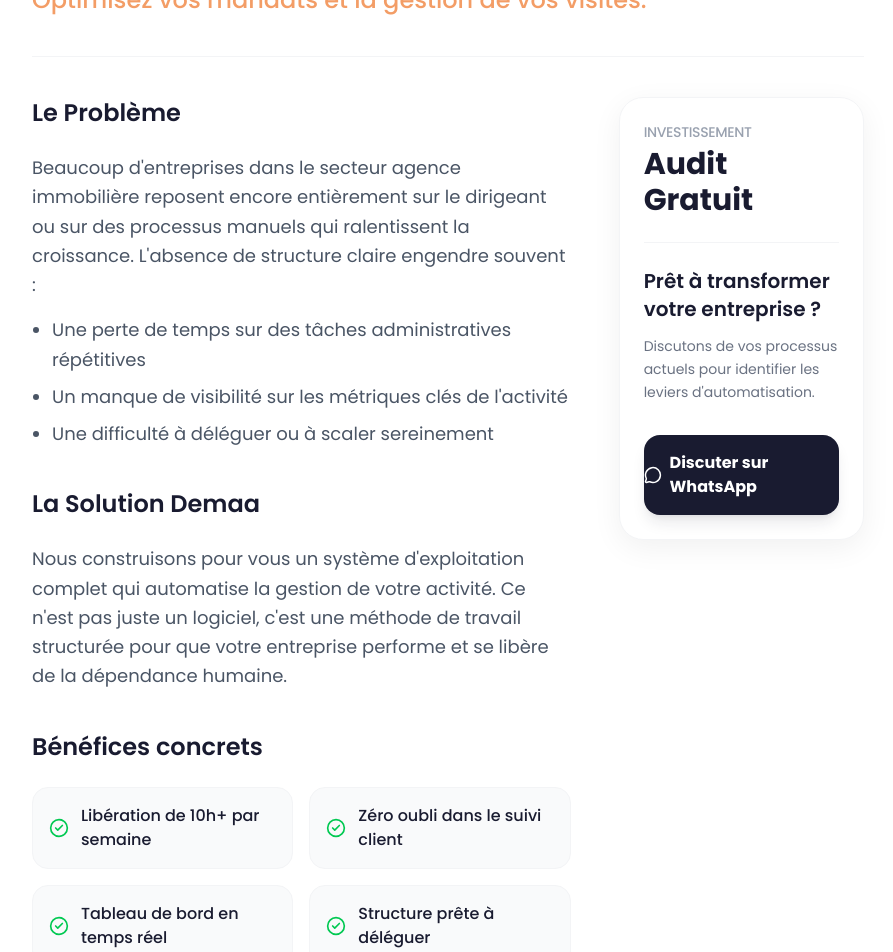
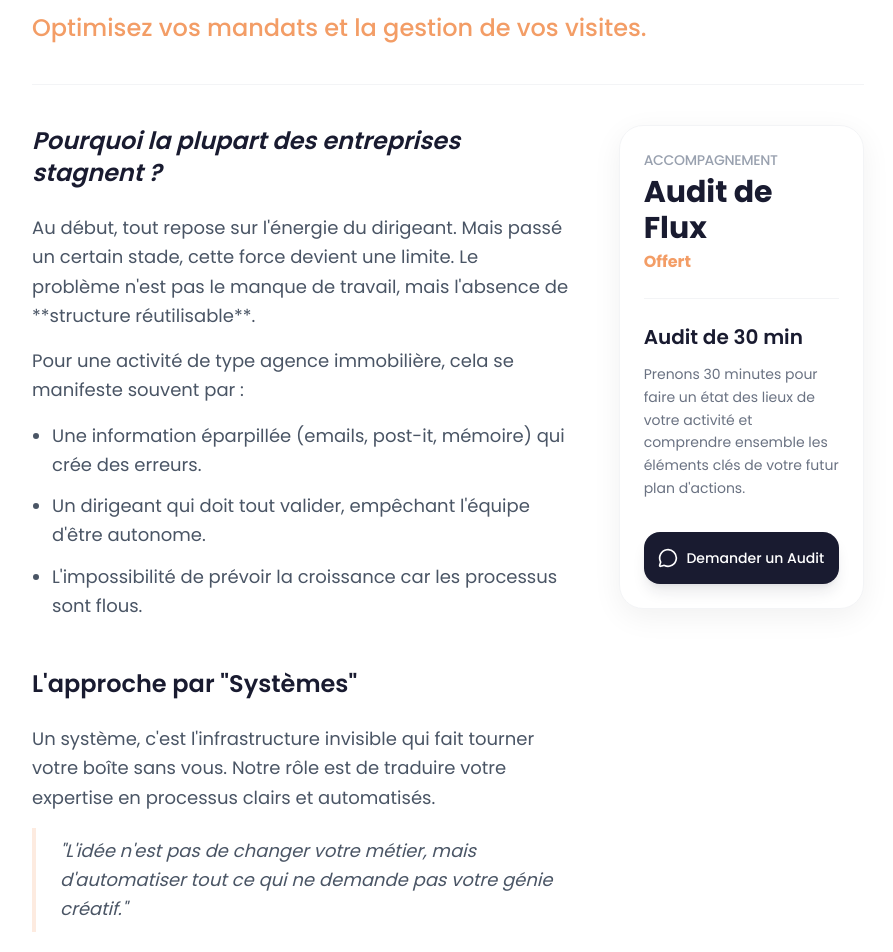
Before and after one commit to teamdemaa/demaa.fr, a Next.js app: page /systemes/agence-immobiliere in a window 1280 px wide. Shown: the part 300-1252 px from the top of the page, without its empty margins (192-1085 px from the left). Built offline with nearby package versions, Linux system fonts and the light colour scheme.

Commit message:
feat: minimalist navbar and back link on all detail pages

```diff
--- a/src/app/outils/[slug]/page.tsx
+++ b/src/app/outils/[slug]/page.tsx
@@ -10,6 +10,9 @@
   return text.charAt(0).toUpperCase() + text.slice(1);
 }
 
+import Link from "next/link";
+import { ArrowLeft } from "lucide-react";
+
 export default function OutilPage(
   props: { params: Promise<{ slug: string }> }
 ) {
@@ -19,8 +22,19 @@
 
   return (
     <>
-      <Navbar />
-      <main className="flex-1 w-full bg-background min-h-[85vh] flex flex-col items-center justify-center px-4">
+      <Navbar minimal={true} />
+      <main className="flex-1 w-full bg-background min-h-[85vh] flex flex-col items-center justify-center px-4 relative">
+        {/* Back Link */}
+        <div className="absolute top-8 left-8 hidden md:block">
+          <Link
+            href="/"
+            className="inline-flex items-center gap-2 text-sm font-medium text-gray-400 hover:text-brand-coral transition-colors group"
+          >
+            <ArrowLeft className="w-4 h-4 group-hover:-translate-x-1 transition-transform" />
+            Hub de ressources
+          </Link>
+        </div>
+
         <div className="text-center max-w-2xl animate-in slide-in-from-bottom-6 duration-700">
           <div className="w-24 h-24 bg-brand-coral/10 rounded-[2.5rem] flex items-center justify-center mx-auto mb-10 shadow-lg shadow-brand-coral/5 group hover:scale-105 transition-transform duration-500">
              <span className="text-4xl transform group-hover:rotate-12 transition-transform">🛠️</span>
--- a/src/app/services/[slug]/page.tsx
+++ b/src/app/services/[slug]/page.tsx
@@ -4,6 +4,8 @@
 import Navbar from "@/components/Navbar";
 import * as Icons from "lucide-react";
 import OrderModal from "@/components/OrderModal";
+
+import Link from "next/link";
 
 export async function generateMetadata(
   props: { params: Promise<{ slug: string }> }
@@ -38,9 +40,18 @@
 
   return (
     <>
-      <Navbar />
+      <Navbar minimal={true} />
       <main className="flex-1 w-full bg-background min-h-screen pb-20">
-        <div className="max-w-4xl mx-auto px-4 sm:px-6 lg:px-8 pt-12 animate-in slide-in-from-bottom-4 duration-500">
+        <div className="max-w-4xl mx-auto px-4 sm:px-6 lg:px-8 pt-6 animate-in slide-in-from-bottom-4 duration-500">
+
+          {/* Back Link */}
+          <Link
+            href="/"
+            className="inline-flex items-center gap-2 text-sm font-medium text-gray-400 hover:text-brand-coral transition-colors mb-8 group"
+          >
+            <Icons.ArrowLeft className="w-4 h-4 group-hover:-translate-x-1 transition-transform" />
+            Hub de ressources
+          </Link>
 
           {/* Header Section */}
           <div className="flex flex-col mb-10 pb-10 border-b border-gray-100">
--- a/src/app/systemes/[slug]/page.tsx
+++ b/src/app/systemes/[slug]/page.tsx
@@ -41,9 +41,18 @@
 
   return (
     <>
-      <Navbar />
+      <Navbar minimal={true} />
       <main className="flex-1 w-full bg-background min-h-screen pb-20">
-        <div className="max-w-4xl mx-auto px-4 sm:px-6 lg:px-8 pt-12 animate-in slide-in-from-bottom-4 duration-500">
+        <div className="max-w-4xl mx-auto px-4 sm:px-6 lg:px-8 pt-6 animate-in slide-in-from-bottom-4 duration-500">
+
+          {/* Back Link */}
+          <Link
+            href="/"
+            className="inline-flex items-center gap-2 text-sm font-medium text-gray-400 hover:text-brand-coral transition-colors mb-8 group"
+          >
+            <Icons.ArrowLeft className="w-4 h-4 group-hover:-translate-x-1 transition-transform" />
+            Hub de ressources
+          </Link>
 
           {/* Header Section */}
           <div className="flex flex-col mb-10 pb-10 border-b border-gray-100">
@@ -67,43 +76,49 @@
           <div className="grid grid-cols-1 md:grid-cols-3 gap-8 lg:gap-12">
 
             {/* Left Content */}
-            <div className="md:col-span-2 space-y-10">
+            <div className="md:col-span-2 space-y-12">
               <section>
-                <h2 className="text-2xl font-semibold text-brand-blue mb-6">Le Problème</h2>
+                <h2 className="text-2xl font-semibold text-brand-blue mb-6 italic">Pourquoi la plupart des entreprises stagnent ?</h2>
                 <div className="prose text-gray-600 leading-relaxed text-lg">
                   <p>
-                    Beaucoup d'entreprises dans le secteur {system.name.toLowerCase()} reposent encore entièrement sur le dirigeant ou sur des processus manuels qui ralentissent la croissance.
-                    L'absence de structure claire engendre souvent :
+                    Au début, tout repose sur l'énergie du dirigeant. Mais passé un certain stade, cette force devient une limite.
+                    Le problème n'est pas le manque de travail, mais l'absence de **structure réutilisable**.
                   </p>
-                  <ul className="list-disc pl-5 mt-4 space-y-2">
-                    <li>Une perte de temps sur des tâches administratives répétitives</li>
-                    <li>Un manque de visibilité sur les métriques clés de l'activité</li>
-                    <li>Une difficulté à déléguer ou à scaler sereinement</li>
+                  <p className="mt-4">
+                    Pour une activité de type {system.name.toLowerCase()}, cela se manifeste souvent par :
+                  </p>
+                  <ul className="list-disc pl-5 mt-4 space-y-3">
+                    <li>Une information éparpillée (emails, post-it, mémoire) qui crée des erreurs.</li>
+                    <li>Un dirigeant qui doit tout valider, empêchant l'équipe d'être autonome.</li>
+                    <li>L'impossibilité de prévoir la croissance car les processus sont flous.</li>
                   </ul>
                 </div>
               </section>
 
               <section>
-                <h2 className="text-2xl font-semibold text-brand-blue mb-6">La Solution Demaa</h2>
+                <h2 className="text-2xl font-semibold text-brand-blue mb-6">L'approche par "Systèmes"</h2>
                 <div className="prose text-gray-600 leading-relaxed text-lg">
                   <p>
-                    Nous construisons pour vous un système d'exploitation complet qui automatise la gestion de votre activité.
-                    Ce n'est pas juste un logiciel, c'est une méthode de travail structurée pour que votre entreprise performe et se libère de la dépendance humaine.
+                    Un système, c'est l'infrastructure invisible qui fait tourner votre boîte sans vous.
+                    Notre rôle est de traduire votre expertise en processus clairs et automatisés.
+                  </p>
+                  <p className="mt-4 italic border-l-4 border-brand-coral/20 pl-6 py-2">
+                    "L'idée n'est pas de changer votre métier, mais d'automatiser tout ce qui ne demande pas votre génie créatif."
                   </p>
                 </div>
               </section>
 
               <section>
-                <h2 className="text-2xl font-semibold text-brand-blue mb-6">Bénéfices concrets</h2>
+                <h2 className="text-2xl font-semibold text-brand-blue mb-6">Résultats attendus</h2>
                 <div className="grid grid-cols-1 sm:grid-cols-2 gap-4">
                   {[
-                    "Libération de 10h+ par semaine",
-                    "Zéro oubli dans le suivi client",
-                    "Tableau de bord en temps réel",
-                    "Structure prête à déléguer"
+                    "Standardisation des opérations",
+                    "Délégation facilitée (SOPs)",
+                    "Données centralisées & fiables",
+                    "Gain de clarté mentale"
                   ].map((benefit, i) => (
                     <div key={i} className="flex items-center gap-3 p-4 bg-gray-50 rounded-2xl border border-gray-100">
-                      <Icons.CheckCircle2 className="w-5 h-5 text-green-500 shrink-0" />
+                      <Icons.CheckCircle2 className="w-5 h-5 text-brand-coral shrink-0" />
                       <span className="text-brand-blue font-medium">{benefit}</span>
                     </div>
                   ))}
@@ -115,22 +130,23 @@
             <div className="md:col-span-1">
               <div className="sticky top-28 bg-white border border-gray-100 rounded-3xl p-6 shadow-[0_8px_30px_rgb(0,0,0,0.06)]">
                  <div className="mb-6 pb-6 border-b border-gray-100">
-                   <div className="text-sm font-medium text-gray-400 mb-1 uppercase tracking-tight">Investissement</div>
-                   <span className="text-3xl font-bold text-brand-blue">Audit Gratuit</span>
+                   <div className="text-sm font-medium text-gray-400 mb-1 uppercase tracking-tight">Accompagnement</div>
+                   <span className="text-3xl font-bold text-brand-blue">Audit de Flux</span>
+                   <div className="text-brand-coral font-bold mt-1">Offert</div>
                  </div>
 
-                 <h3 className="text-xl font-semibold text-brand-blue mb-3">Prêt à transformer votre entreprise ?</h3>
+                 <h3 className="text-xl font-semibold text-brand-blue mb-3">Audit de 30 min</h3>
                  <p className="text-gray-500 text-sm mb-8 leading-relaxed">
-                   Discutons de vos processus actuels pour identifier les leviers d'automatisation.
+                   Prenons 30 minutes pour faire un état des lieux de votre activité et comprendre ensemble les éléments clés de votre futur plan d'actions.
                  </p>
 
                  <Link
-                   href="https://wa.me/33600000000" // Numéro placeholder
-                   className="flex items-center justify-center gap-2 w-full py-4 bg-brand-blue text-white font-bold rounded-2xl hover:bg-brand-coral transition-all shadow-lg shadow-brand-blue/10"
+                   href="https://wa.me/33600000000"
+                   className="flex items-center justify-center gap-2 w-full py-4 bg-brand-blue text-white font-medium text-sm rounded-2xl hover:bg-brand-coral transition-all shadow-lg shadow-brand-blue/10 group"
                    target="_blank"
                  >
                    <Icons.MessageCircle className="w-5 h-5" />
-                   Discuter sur WhatsApp
+                   Demander un Audit
                  </Link>
               </div>
             </div>
--- a/src/components/HeroSearch.tsx
+++ b/src/components/HeroSearch.tsx
@@ -43,13 +43,13 @@
     <section className="w-full flex flex-col items-center justify-center pt-8 md:pt-12 px-4 text-center bg-[#FFF9F8] border-b border-brand-blue/5 overflow-hidden">
 
       {/* 01. Title Segment (Top) */}
-      <h1 className="text-3xl sm:text-4xl md:text-5xl lg:text-7xl font-black tracking-tight text-brand-blue mb-10 md:mb-16 leading-[1.1] max-w-5xl mx-auto z-10 relative px-2">
+      <h1 className="text-2xl sm:text-4xl md:text-5xl lg:text-6xl font-black tracking-tight text-brand-blue mb-10 md:mb-16 leading-[1.1] max-w-5xl mx-auto z-10 relative px-2 text-center">
         <div className="flex flex-col items-center">
           <div>
-            Faites grandir votre entreprise
+            Faites grandir votre entreprise tout en
           </div>
-          <div>
-            tout en <span className="text-brand-coral">libérant du temps</span>
+          <div className="text-brand-coral">
+            libérant du temps
           </div>
         </div>
       </h1>
--- a/src/components/HomeToolsClient.tsx
+++ b/src/components/HomeToolsClient.tsx
@@ -29,7 +29,7 @@
   placeholder?: string
 }) {
   const [searchQuery, setSearchQuery] = useState("");
-  const [activeTab, setActiveTab] = useState<TabType>("systemes");
+  const [activeTab, setActiveTab] = useState<TabType>("outils");
   const [activeFilter, setActiveFilter] = useState<string | null>(null);
   const [templates, setTemplates] = useState<Template[]>([]);
 
@@ -50,8 +50,11 @@
       const allTags = initialTools.flatMap(t => t.tags || []);
       return Array.from(new Set(allTags)).sort();
     }
+    if (activeTab === "modeles") {
+      return Array.from(new Set(templates.map(t => t.category))).sort();
+    }
     return [];
-  }, [activeTab, initialSystems, initialTools]);
+  }, [activeTab, initialSystems, initialTools, templates]);
 
   const filteredData = useMemo(() => {
     const query = searchQuery.toLowerCase();
@@ -70,20 +73,28 @@
       s.tags?.some(tag => tag.toLowerCase().includes(query))
     );
 
+    let filteredTemplates = templates.filter(t =>
+      t.name.toLowerCase().includes(query) ||
+      t.description.toLowerCase().includes(query) ||
+      t.category.toLowerCase().includes(query)
+    );
+
     if (activeFilter) {
       if (activeTab === "systemes") {
         systems = systems.filter(s => s.category === activeFilter);
       } else if (activeTab === "outils") {
         tools = tools.filter(t => t.tags?.includes(activeFilter));
+      } else if (activeTab === "modeles") {
+        filteredTemplates = filteredTemplates.filter(t => t.category === activeFilter);
       }
     }
 
-    return { tools, systems };
-  }, [initialTools, initialSystems, searchQuery, activeFilter, activeTab]);
+    return { tools, systems, templates: filteredTemplates };
+  }, [initialTools, initialSystems, templates, searchQuery, activeFilter, activeTab]);
 
   const currentItems = activeTab === "systemes" ? filteredData.systems :
                        activeTab === "outils" ? filteredData.tools :
-                       templates;
+                       filteredData.templates;
 
   const tabs = [
     { id: "outils", label: "Outils", icon: Wrench },
--- a/src/components/TemplateCard.tsx
+++ b/src/components/TemplateCard.tsx
@@ -24,12 +24,6 @@
           />
           <div className="absolute inset-0 bg-brand-blue/0 group-hover:bg-brand-blue/5 transition-colors duration-300" />
 
-          {/* External Link Indicator */}
-          <div className="absolute top-3 right-3 bg-white/90 backdrop-blur-sm p-2 rounded-full shadow-sm opacity-0 group-hover:opacity-100 transition-opacity translate-y-2 group-hover:translate-y-0 duration-300">
-            <svg className="w-3.5 h-3.5 text-brand-coral" fill="none" viewBox="0 0 24 24" stroke="currentColor">
-              <path strokeLinecap="round" strokeLinejoin="round" strokeWidth={2} d="M10 6H6a2 2 0 00-2 2v10a2 2 0 002 2h10a2 2 0 002-2v-4M14 4h6m0 0v6m0-6L10 14" />
-            </svg>
-          </div>
         </div>
 
         {/* Content */}
@@ -48,12 +42,12 @@
             "{template.shortDescription}"
           </p>
 
-          <div className="mt-6 pt-5 border-t border-gray-50 flex items-center justify-between">
-            <span className="text-[10px] font-bold text-brand-blue uppercase tracking-widest group-hover:text-brand-coral transition-colors flex items-center gap-2">
-              Accéder <ArrowRight className="w-3 h-3" />
+          <div className="mt-auto pt-6 flex items-center justify-between">
+            <span className="text-[10px] font-bold text-brand-blue/40 uppercase tracking-widest group-hover:text-brand-coral transition-colors">
+              Modèle gratuit
             </span>
-            <div className="w-7 h-7 rounded-full bg-brand-blue/5 flex items-center justify-center group-hover:bg-brand-coral/10 transition-colors">
-               <ChevronRight className="w-3.5 h-3.5 text-brand-blue group-hover:text-brand-coral" />
+            <div className="w-10 h-10 rounded-full bg-brand-blue/5 flex items-center justify-center group-hover:bg-brand-coral group-hover:text-white transition-all duration-300 shadow-sm group-hover:shadow-lg group-hover:shadow-brand-coral/20">
+               <ArrowRight className="w-5 h-5" />
             </div>
           </div>
         </div>
```
